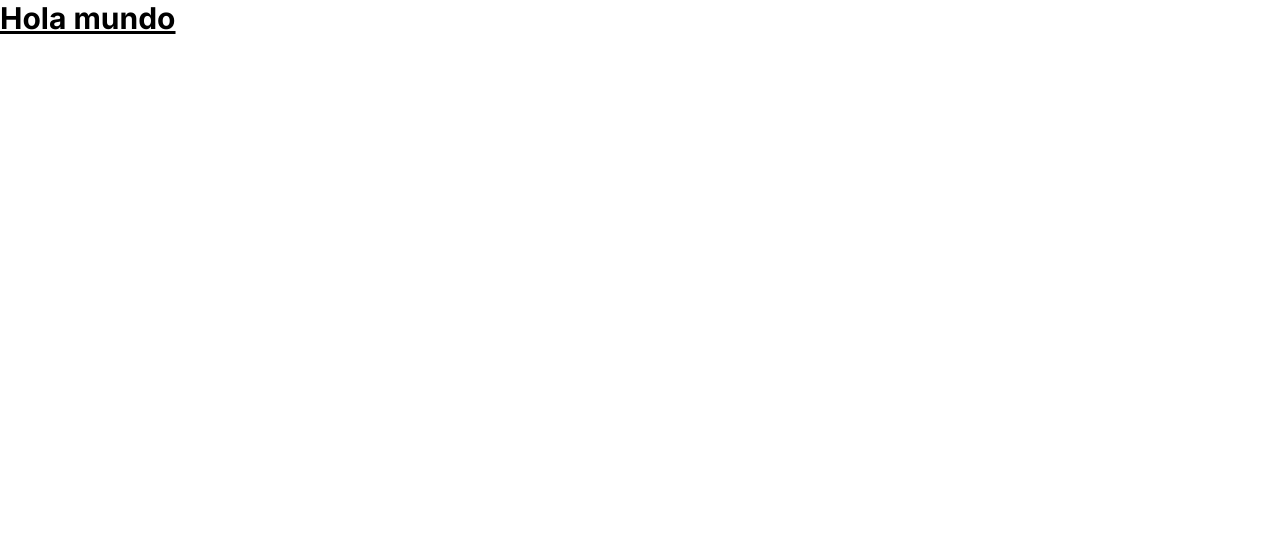
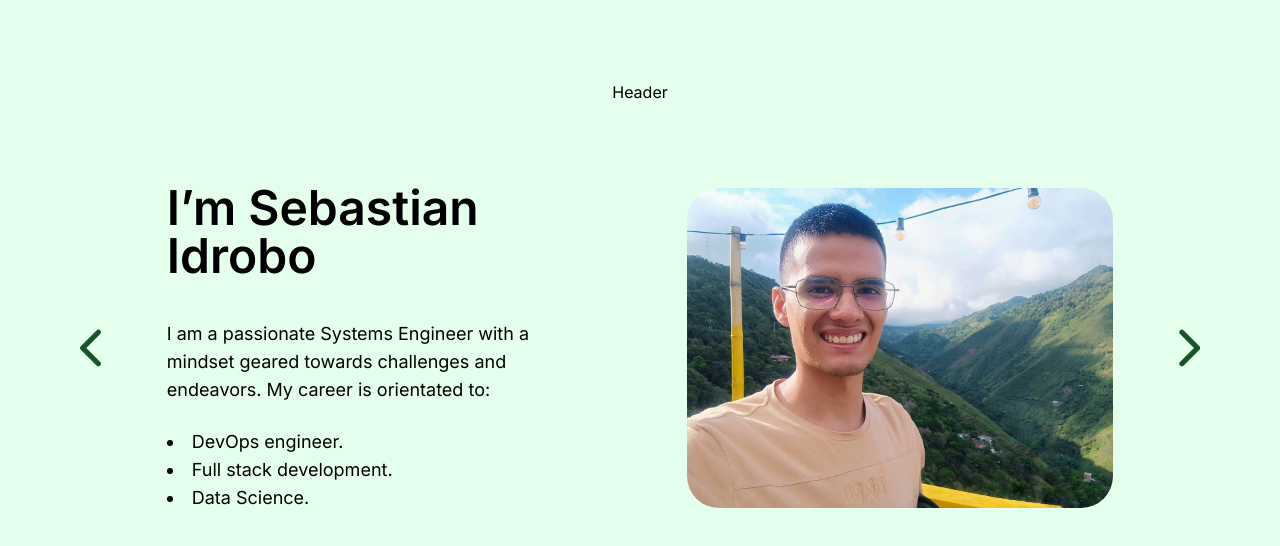
Before and after one commit to Seb0927/seb0927.github.io, a React (Vite) app: page / in a window 1280 px wide. Shown: the top 546 px of the page. Built offline with nearby package versions, Linux system fonts and the light colour scheme.

Commit message:
feat: Background and Presentation mockups components done

```diff
--- a/src/App.jsx
+++ b/src/App.jsx
@@ -1,7 +1,10 @@
+import { Background } from './components/Index';
+import { Presentation } from './components/Index';
+
 export default function App() {
   return (
-    <h1 className="text-3xl font-bold underline">
-      Hola mundo
-    </h1>
+    <Background>
+      <Presentation />
+    </Background>
   )
 }
--- /dev/null
+++ b/src/components/Index.jsx
@@ -0,0 +1,6 @@
+import Background from "./background/Background"
+import Blob from "./background/Blob"
+import Header from "./background/Header"
+import Presentation from "./presentation/Presentation"
+
+export { Background, Blob, Presentation, Header }
--- /dev/null
+++ b/src/components/background/Background.jsx
@@ -0,0 +1,29 @@
+import { motion } from "framer-motion";
+import Header from './Header.jsx';
+import ChevronLeft from '../../assets/vectors/chevron-left.svg?react';
+import ChevronRight from '../../assets/vectors/chevron-right.svg?react';
+
+const Background = ({ children }) => {
+  return (
+    <motion.div className="bg-green-lightest h-screen w-screen overflow-hidden">
+      {/* Header with distinct styling */}
+      <div className="text-black w-full p-20 items flex justify-center">
+        <Header></Header>
+      </div>
+      {/* Content area with padding and grid layout */}
+      <div className="px-20 grid grid-cols-13 gap-2 items-center place-content-start h-full">
+        {/* Arrow */}
+        <div className="flex justify-start">
+          <ChevronLeft className="fill-current text-green-dark h-2/6 w-2/6"/>
+        </div>
+        {children}
+        {/* Arrow */}
+        <div className="flex justify-end">
+          <ChevronRight className="fill-current text-green-dark h-2/6 w-2/6"/>
+        </div>
+      </div>
+    </motion.div>
+  )
+}
+
+export default Background;
--- /dev/null
+++ b/src/components/background/Blob.jsx
@@ -0,0 +1,9 @@
+import { motion } from "framer-motion";
+
+const Blob = ({ onClick }) => {
+  return (
+    <div>I'm a blob!</div>
+  )
+}
+
+export default Blob;
--- /dev/null
+++ b/src/components/background/Header.jsx
@@ -0,0 +1,7 @@
+function Header() {
+  return (
+    <div>Header</div>
+  )
+}
+
+export default Header
--- /dev/null
+++ b/src/components/presentation/Presentation.jsx
@@ -0,0 +1,27 @@
+import meImage from '../../assets/images/me.jpg';
+
+function Presentation() {
+  return (
+    <>
+      {/* Presentation */}
+      <div className="col-span-5">
+        <h1 className="mb-10 text-5xl font-semibold">I’m Sebastian Idrobo</h1>
+        <p className="text-lg">I am a passionate Systems Engineer with a mindset geared towards challenges and endeavors. My career is orientated to:</p>
+        <br></br>
+        <ul className="list-disc list-inside text-lg">
+          <li>DevOps engineer.</li>
+          <li>Full stack development.</li>
+          <li>Data Science.</li>
+        </ul>
+      </div>
+      {/* Space */}
+      <div></div>
+      {/* Image */}
+      <div className="col-span-5 flex justify-center">
+        <img src={meImage} className="rounded-4xl max-h-96"></img>
+      </div>
+    </>
+  )
+}
+
+export default Presentation
```
